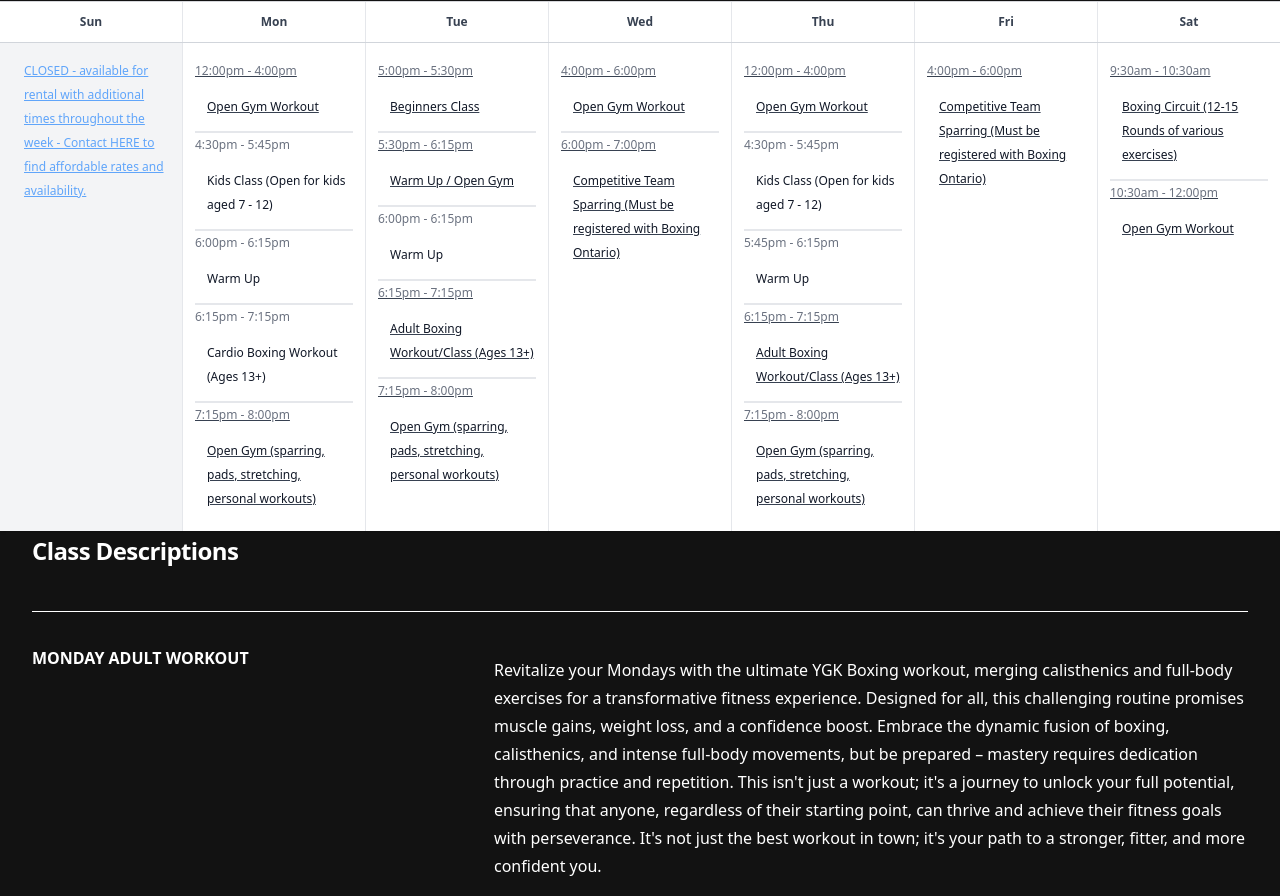
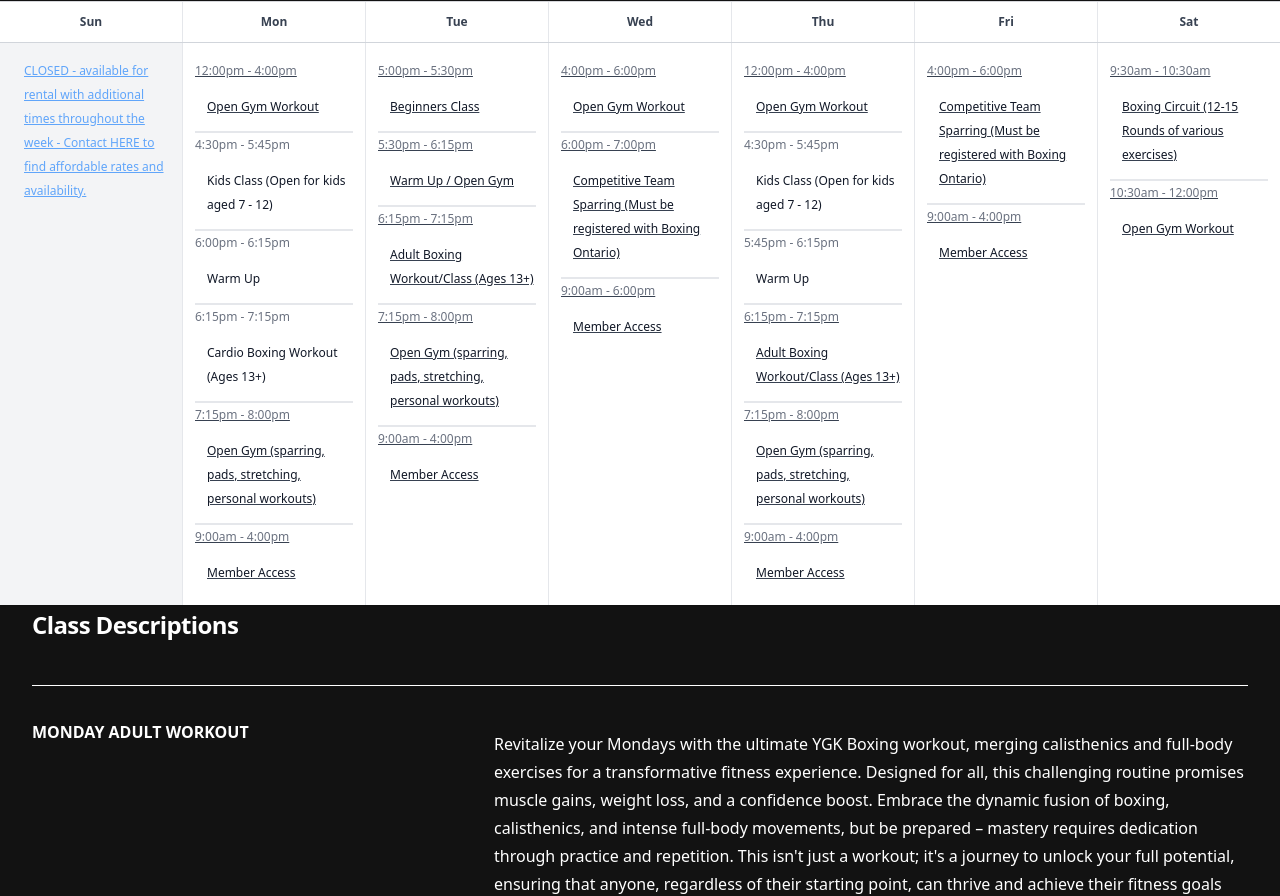
Before and after one commit to kellenwiltshire/ygk-boxing, a Next.js app: page /schedule in a window 1280 px wide. Shown: the part 811-1707 px from the top of the page. Built offline with nearby package versions, Linux system fonts and the light colour scheme.

Commit message:
Updated Schedule

```diff
--- a/components/Schedule/Vars/Events.ts
+++ b/components/Schedule/Vars/Events.ts
@@ -32,6 +32,11 @@ export const events: Array<IDay> = [
         id: 'OPENGYM',
         name: "Open Gym (sparring, pads, stretching, personal workouts)",
         time: "7:15pm - 8:00pm"
+      },
+      {
+        id: 'OPENGYM',
+        name: "Member Access",
+        time: "9:00am - 4:00pm"
       }]
   },
   {
@@ -48,10 +53,6 @@ export const events: Array<IDay> = [
         time: "5:30pm - 6:15pm"
       },
       {
-        name: "Warm Up",
-        time: "6:00pm - 6:15pm"
-      },
-      {
         id:'TADULT',
         name: "Adult Boxing Workout/Class (Ages 13+)",
         time: "6:15pm - 7:15pm"
@@ -60,6 +61,11 @@ export const events: Array<IDay> = [
         id:'OPENGYM',
         name: "Open Gym (sparring, pads, stretching, personal workouts)",
         time: "7:15pm - 8:00pm"
+      },
+      {
+        id: 'OPENGYM',
+        name: "Member Access",
+        time: "9:00am - 4:00pm"
       }
     ]
   },
@@ -75,6 +81,11 @@ export const events: Array<IDay> = [
         id:'SPARRING',
         name: "Competitive Team Sparring (Must be registered with Boxing Ontario)",
         time: "6:00pm - 7:00pm"
+      },
+      {
+        id: 'OPENGYM',
+        name: "Member Access",
+        time: "9:00am - 6:00pm"
       }
     ]
   },
@@ -104,6 +115,11 @@ export const events: Array<IDay> = [
         id:'OPENGYM',
         name: "Open Gym (sparring, pads, stretching, personal workouts)",
         time: "7:15pm - 8:00pm"
+      },
+      {
+        id: 'OPENGYM',
+        name: "Member Access",
+        time: "9:00am - 4:00pm"
       }]
   },
   {
@@ -112,6 +128,11 @@ export const events: Array<IDay> = [
         id:'SPARRING',
         name: "Competitive Team Sparring (Must be registered with Boxing Ontario)",
         time: "4:00pm - 6:00pm"
+      },
+      {
+        id: 'OPENGYM',
+        name: "Member Access",
+        time: "9:00am - 4:00pm"
       }
     ]
   },
@@ -153,7 +174,7 @@ export const classDescriptions = [
   {
     id:'OPENGYM',
     name: "OPEN GYM WORKOUT",
-    description: "Unlock the convenience and flexibility of our open-boxing gym exclusively for YGK Boxing members. With 24/7 access, members can tailor their training to their own schedule, enjoying a self-guided workout experience. Inquire today to become a member and embrace the freedom of honing your boxing skills at your preferred time, ensuring a seamless and personalized fitness journey with YGK Boxing."
+    description: "Unlock the convenience and flexibility of our open-boxing gym exclusively for YGK Boxing members. With expanded access, members can tailor their training to their own schedule, enjoying a self-guided workout experience. Inquire today to become a member and embrace the freedom of honing your boxing skills at your preferred time, ensuring a seamless and personalized fitness journey with YGK Boxing."
   }
   ,
   {
```
